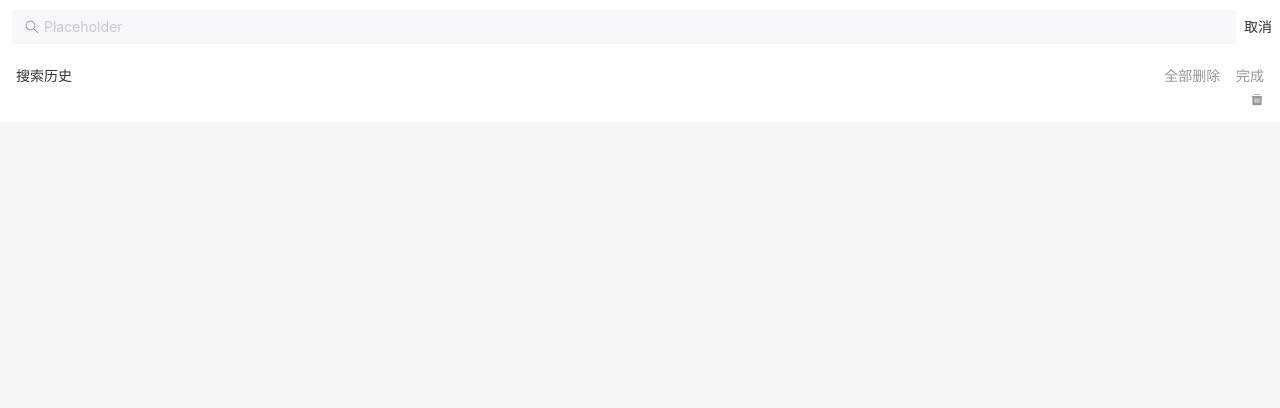
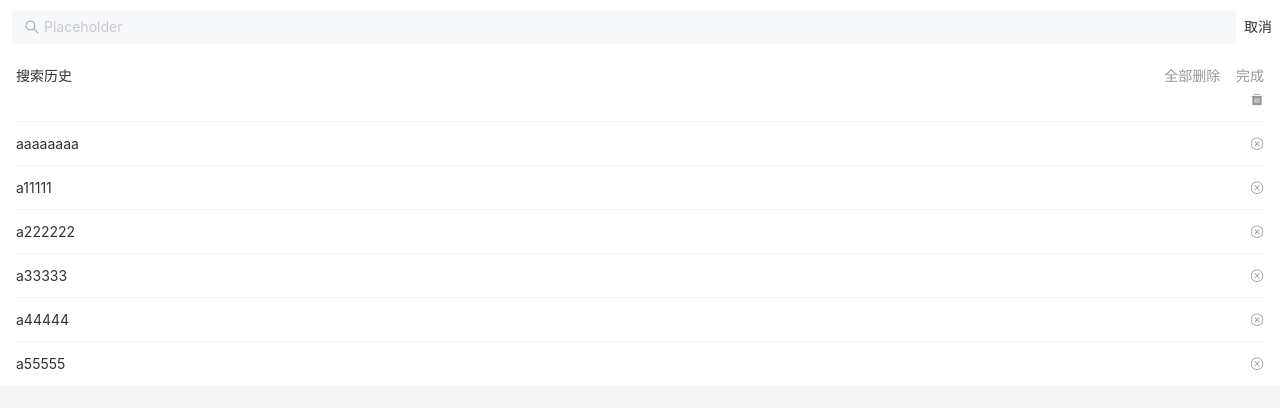
Before and after one commit to loshirleyve/vite, a Vue app in the folder vite-project/: page /search in a window 1280 px wide. Shown: the top 408 px of the page. Built offline with nearby package versions, Linux system fonts and the light colour scheme.

Commit message:
search history

```diff
--- a/vite-project/src/api/search.js
+++ b/vite-project/src/api/search.js
@@ -2,7 +2,7 @@
 /*
  * @Author: liuli
  * @Date: 2021-07-13 08:34:42
- * @LastEditTime: 2021-07-14 08:19:07
+ * @LastEditTime: 2021-07-14 13:55:23
  * @LastEditors: Please set LastEditors
  * @Description: 搜索请求相关模块
  * @FilePath: /vite/vite-project/src/api/search.js
@@ -83,3 +83,20 @@ export const getSearchResults = params => {
     }, 500)
   })
 }
+
+// 获取用户搜索历史
+export const getUserSearchHistories = () => {
+  return new Promise((resolve) => {
+    setTimeout(() => {
+      const keywords  = [
+        'aaaaaaaa',
+        'a11111',
+        'a222222',
+        'a33333',
+        'a44444',
+        'a55555'
+      ]
+      resolve({data: { data: { keywords } }})
+    }, 500)
+  })
+}
--- a/vite-project/src/utils/storage.js
+++ b/vite-project/src/utils/storage.js
@@ -2,12 +2,16 @@
 /*
  * @Author: liuli
  * @Date: 2021-07-14 08:46:10
- * @LastEditTime: 2021-07-14 08:48:02
+ * @LastEditTime: 2021-07-14 13:20:03
  * @LastEditors: Please set LastEditors
  * @Description:
  * @FilePath: /vite/vite-project/src/utils/storage.js
  */
 
+export const getItem = function(key) {
+  return JSON.parse(localStorage.getItem(key))
+}
+
 export const setItem = function(key, val) {
-  localStorage.setItem(key, val)
+  localStorage.setItem(key, JSON.stringify(val))
 }
--- a/vite-project/src/views/search/components/search-history.vue
+++ b/vite-project/src/views/search/components/search-history.vue
@@ -1,7 +1,7 @@
 <!--
  * @Author: liuli
  * @Date: 2021-07-13 07:36:53
- * @LastEditTime: 2021-07-14 08:42:14
+ * @LastEditTime: 2021-07-14 13:57:41
  * @LastEditors: Please set LastEditors
  * @Description:
  * @FilePath: /vite/vite-project/src/views/search/components/search-history.vue
@@ -21,6 +21,7 @@
       :title="history"
       v-for="(history, index) in searchHistories"
       :key="index"
+      @click="$emit('search', history)"
     >
       <van-icon name="close"></van-icon>
     </van-cell>
--- a/vite-project/src/views/search/index.vue
+++ b/vite-project/src/views/search/index.vue
@@ -1,12 +1,13 @@
 <!--
  * @Author: liuli
  * @Date: 2021-07-12 22:02:10
- * @LastEditTime: 2021-07-14 08:37:55
+ * @LastEditTime: 2021-07-14 13:59:03
  * @LastEditors: Please set LastEditors
  * @Description:
  * @FilePath: /vite/vite-project/src/views/search/index.vue
 -->
 <template>
+  <div class="search-index">
     <!-- 搜索栏 -->
     <!--
       Tips: 在 van-search 外层增加 form 标签，且 action 不为空，即可在 iOS 输入法中显示搜索按钮
@@ -42,9 +43,11 @@
     <search-history
       v-else
       :search-histories="searchHistories"
+      @search="onSearch"
     />
     <!-- /历史记录 -->
 
+  </div>
 
 </template>
 
@@ -53,7 +56,8 @@ import SearchSuggestion from './components/search-suggestion.vue'
 import SearchHistory from './components/search-history.vue'
 import SearchResult from './components/search-result.vue'
 
-import { setItem } from '@/utils/storage'
+import { getItem, setItem } from '@/utils/storage'
+import { getUserSearchHistories } from '@/api/search'
 
 export default {
   components: {
@@ -68,6 +72,9 @@ export default {
       isResultShow: false, // 控制搜索结果的显示状态
       searchHistories: [] // 搜索历史
     }
+  },
+  mounted () {
+    this.loadSearchHistories()
   },
   methods: {
     onSearch (searchText) {
@@ -94,6 +101,22 @@ export default {
     },
     onCancel () {
       console.log('cancel')
+    },
+    async loadSearchHistories () {
+      // 因为后端帮我们存储的用户搜索记录太少了
+      // 所以这里让后端返回的历史记录和本地的历史记录合并到一起
+      // 如果用户已登录
+      let searchHistories = getItem('search-histories') || []
+      if (!this.user) {
+        const { data } = await getUserSearchHistories()
+        searchHistories = [...new Set([
+          ...searchHistories,
+          ...data.data.keywords
+          ])]
+
+      }
+
+      this.searchHistories = searchHistories
     }
   },
 }
```
Lines whose indentation alone changed are shown as unchanged.
